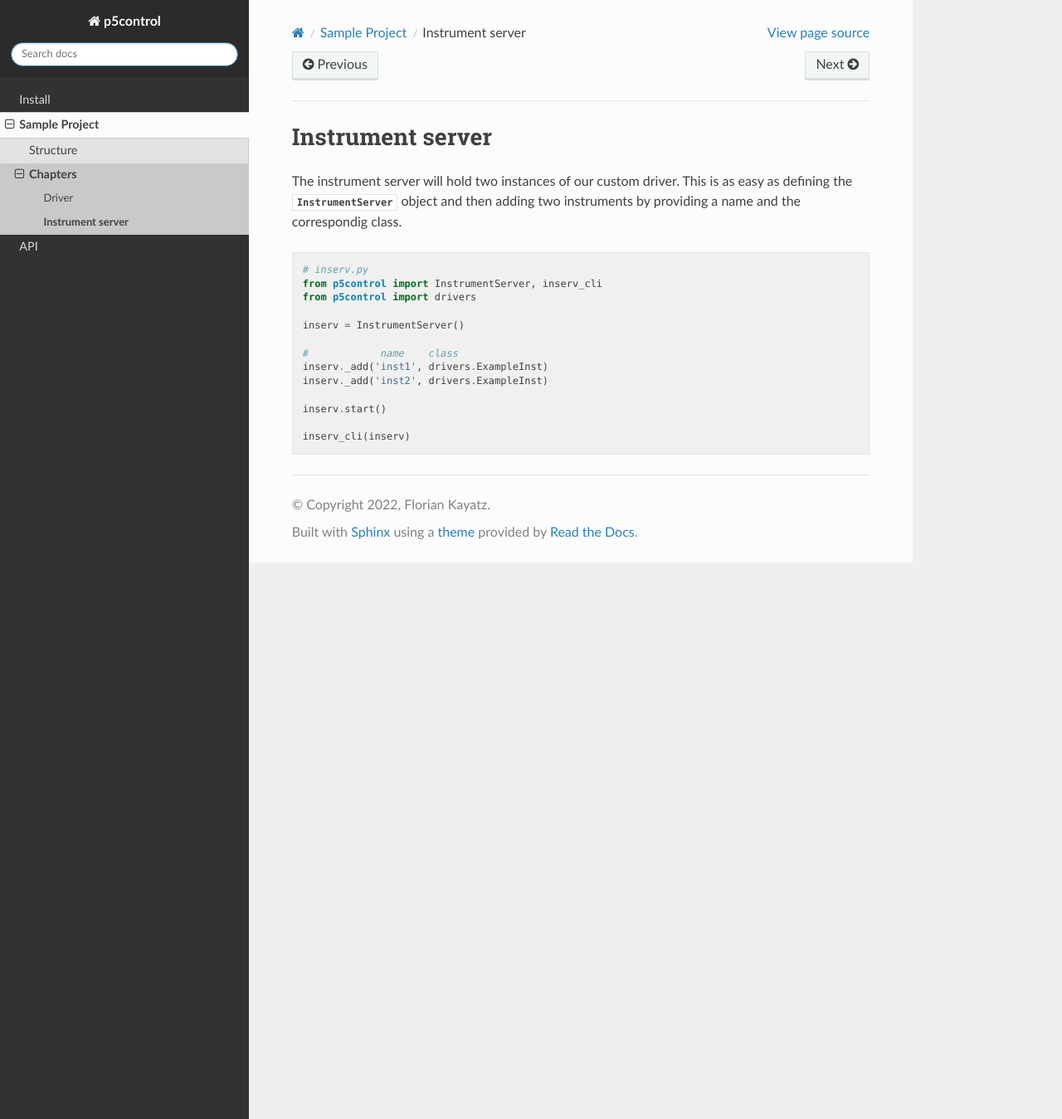
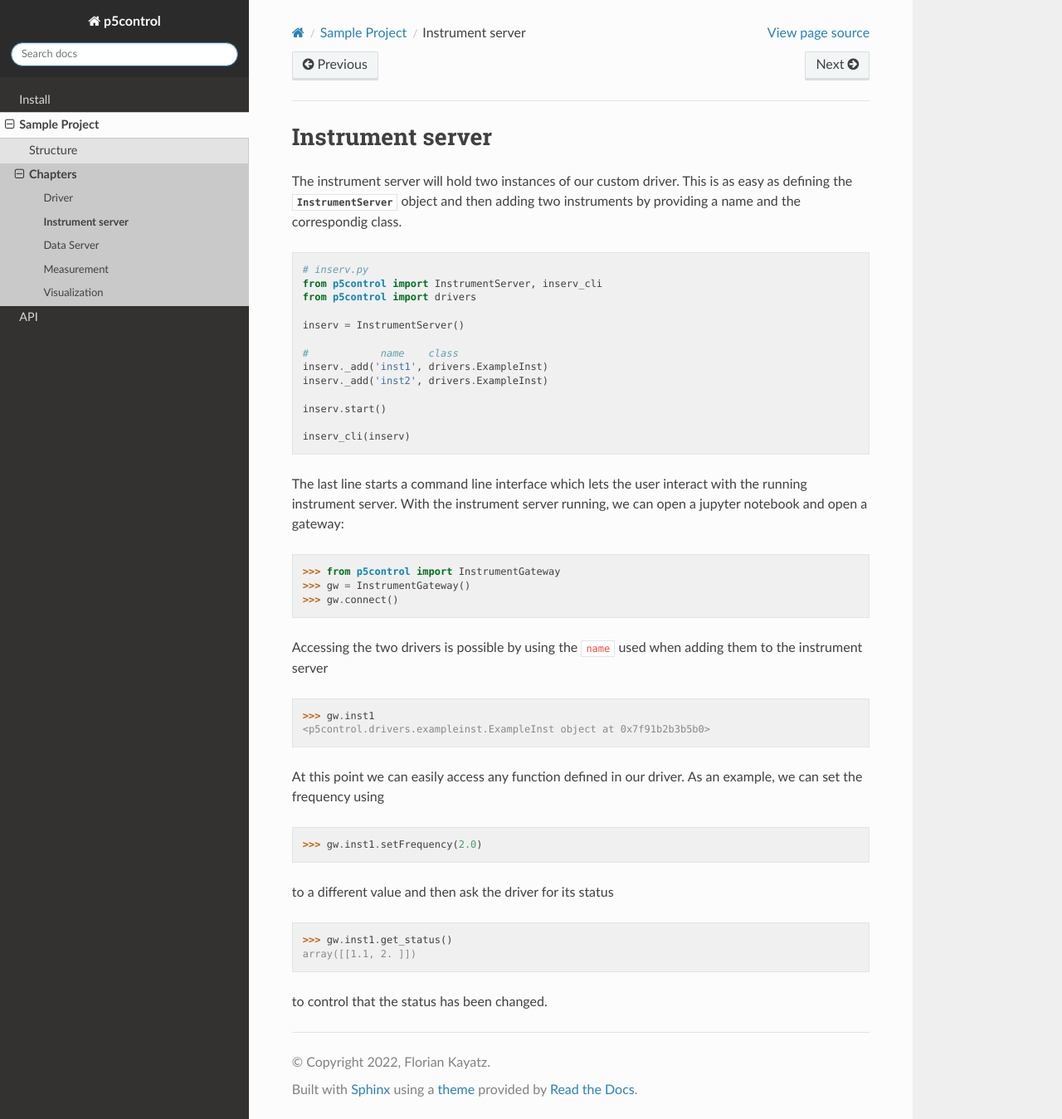
Before and after one commit to mawenzy/p5control, a Sphinx documentation site: the page built from docs/source/example/inserv.rst, in a window 1280 px wide and 1349 px high. Shown: the whole window at 83% size. Built offline with Sphinx 7.4.7 and the Read the Docs theme 2.0.0, drawn with Linux system fonts in a browser that asks for light colours.

Commit message:
wrote more docs for example project

```diff
--- a/docs/source/example/index.rst
+++ b/docs/source/example/index.rst
@@ -27,3 +27,6 @@ Chapters
 
     driver
     inserv
+    dataserv
+    measurement
+    gui
--- a/docs/source/example/inserv.rst
+++ b/docs/source/example/inserv.rst
@@ -19,3 +19,33 @@ The instrument server will hold two instances of our custom driver. This is as e
     inserv.start()
 
     inserv_cli(inserv)
+
+The last line starts a command line interface which lets the user interact with the running instrument server. With the instrument server running, we can open a jupyter notebook and open a gateway:
+
+.. code-block:: py
+
+    >>> from p5control import InstrumentGateway
+    >>> gw = InstrumentGateway()
+    >>> gw.connect()
+
+Accessing the two drivers is possible by using the ``name`` used when adding them to the instrument server
+
+.. code-block:: py
+
+    >>> gw.inst1
+    <p5control.drivers.exampleinst.ExampleInst object at 0x7f91b2b3b5b0>
+
+At this point we can easily access any function defined in our driver. As an example, we can set the frequency using
+
+.. code-block:: py
+
+    >>> gw.inst1.setFrequency(2.0)
+
+to a different value and then ask the driver for its status
+
+.. code-block:: py
+
+    >>> gw.inst1.get_status()
+    array([[1.1, 2. ]])
+
+to control that the status has been changed.
```
Also changed, not shown: docs/source/example/dataserv.rst (added, +70 -0 lines), docs/source/example/gui.rst (added, +113 -0 lines), docs/source/example/measurement.rst (added, +26 -0 lines).
